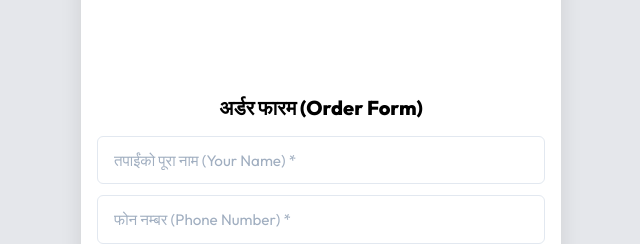
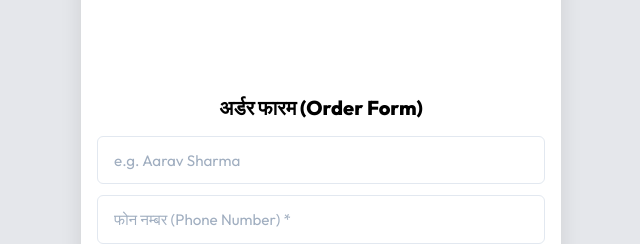
Before and after one commit to mail-revenueorbits/boho-nepal-landing, a React (Vite) app: page / in a window 1280 px wide. Shown: the part 2500-2744 px from the top of the page, without its empty margins (319-959 px from the left). Built offline with nearby package versions, Linux system fonts and the light colour scheme; no server answers.

Commit message:
style: update form placeholders to a modern gen-z name (Aarav Sharma)

```diff
--- a/src/components/OfferSection.jsx
+++ b/src/components/OfferSection.jsx
@@ -327,7 +327,7 @@ const OfferSection = () => {
                 <input
                   type="text"
                   name="name"
-                  placeholder="तपाईंको पूरा नाम (Your Name) *"
+                  placeholder="e.g. Aarav Sharma"
                   value={formData.name}
                   onChange={handleInputChange}
                   onFocus={() => handleFieldFocus('name')}
--- a/src/components/TShirtOrderForm.jsx
+++ b/src/components/TShirtOrderForm.jsx
@@ -210,7 +210,7 @@ const TShirtOrderForm = ({ selectedQuantity, setSelectedQuantity }) => {
           <input
             type="text"
             name="name"
-            placeholder="e.g. Ram Bahadur"
+            placeholder="e.g. Aarav Sharma"
             value={formData.name}
             onChange={handleInputChange}
             onFocus={() => handleFieldFocus('name')}
```
